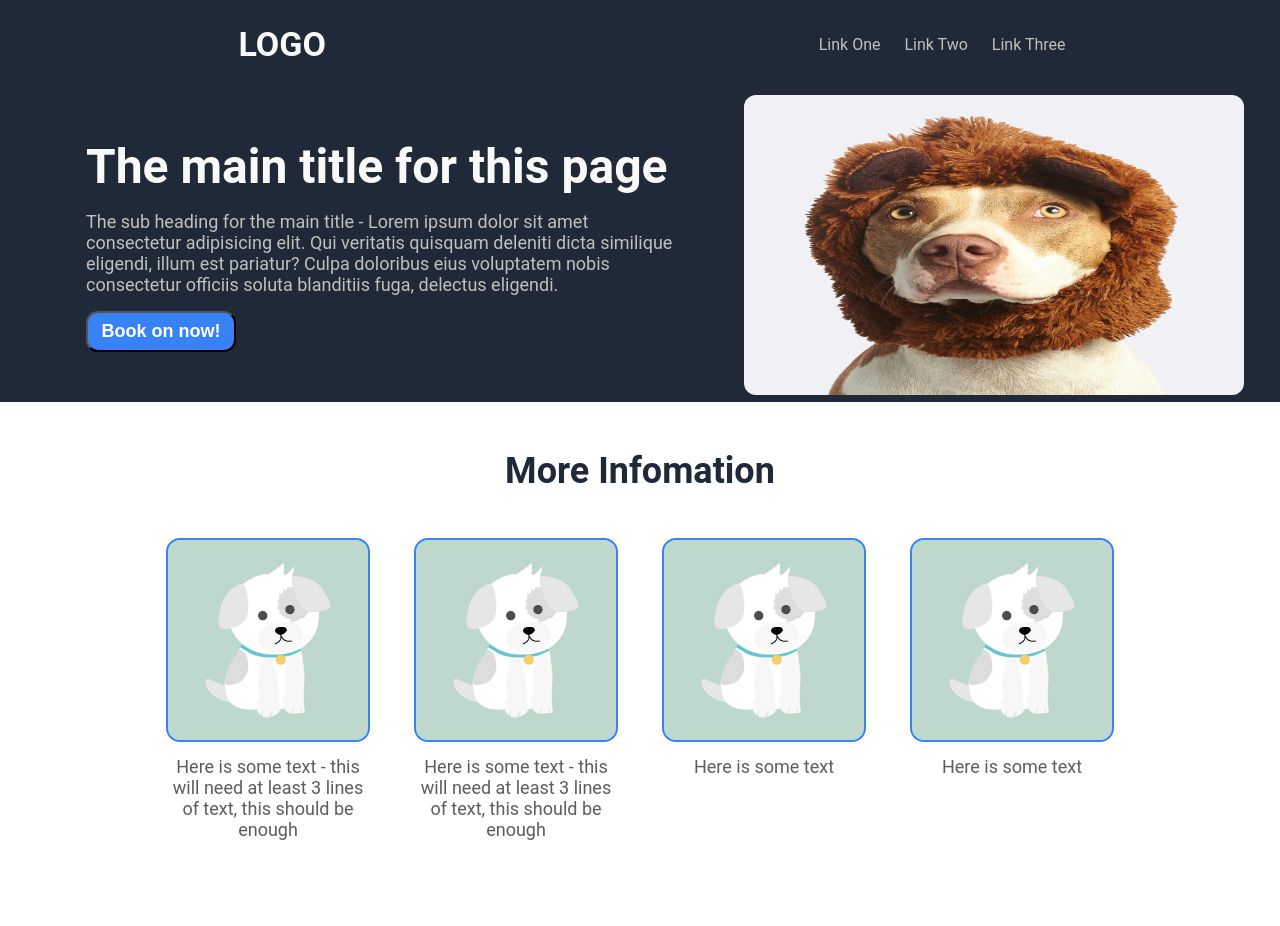
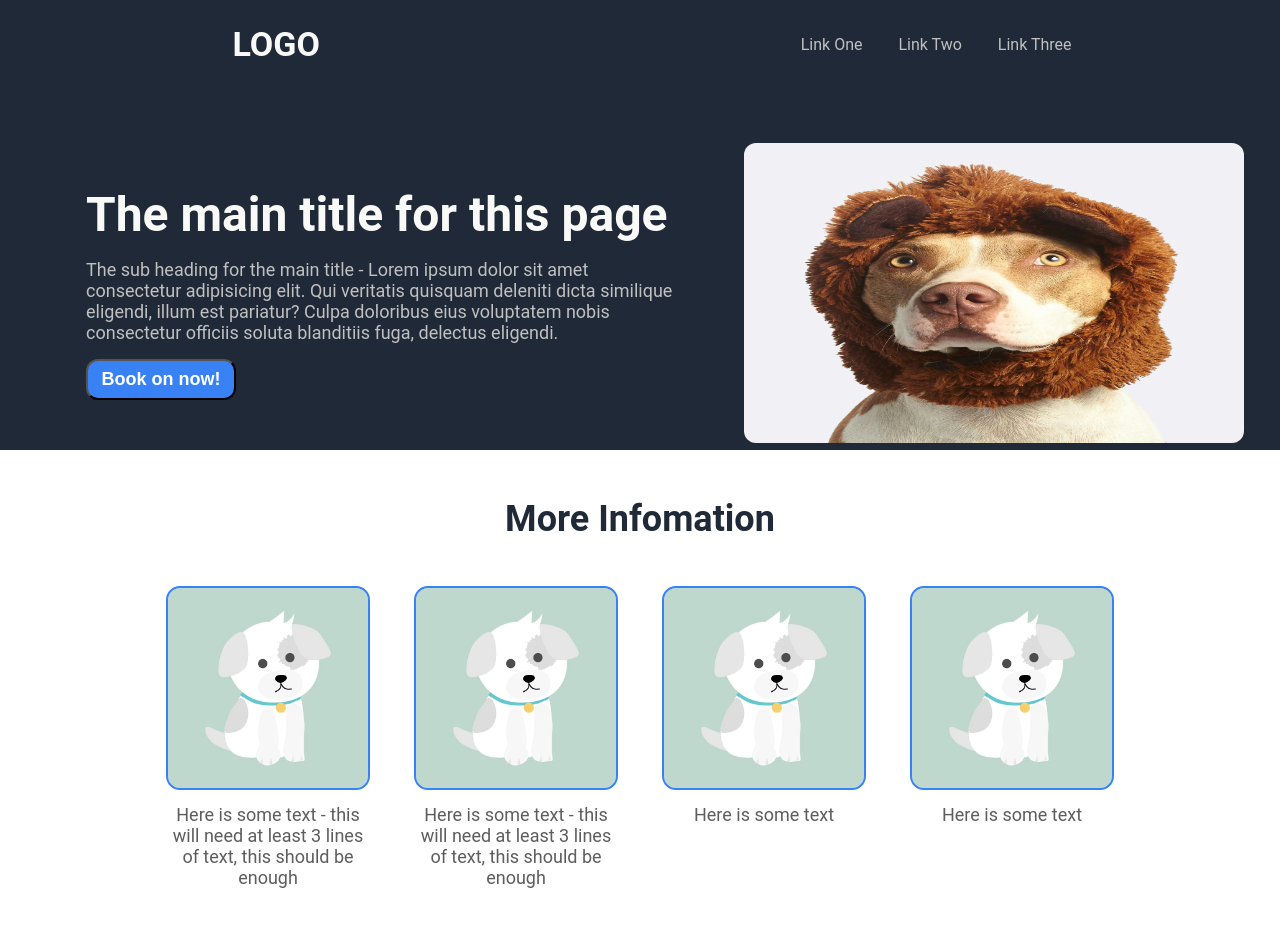
Before and after one commit to JMurf91/Landing_page, a plain HTML site: page index.html in a window 1280 px wide. Before the commit the page ends 888 px from the top, so only its background shows below. Drawn offline with Linux system fonts and the light colour scheme.

Commit message:
Spacing out title card

```diff
--- a/styles.css
+++ b/styles.css
@@ -9,6 +9,7 @@ body {
     display: flex;
     justify-content: space-around;
     align-items: center;
+    padding-bottom: 48px;
 }
 
 .logo {
@@ -19,7 +20,7 @@ body {
 
 .links {
     display: flex;
-    gap: 24px;
+    gap: 36px;
 }
 
 li, a {
```
